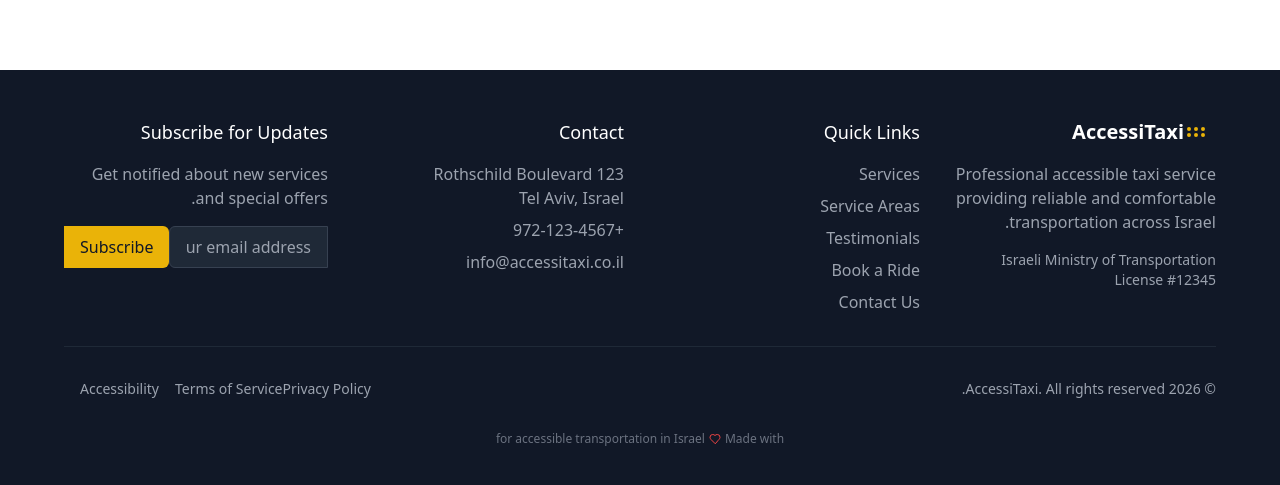
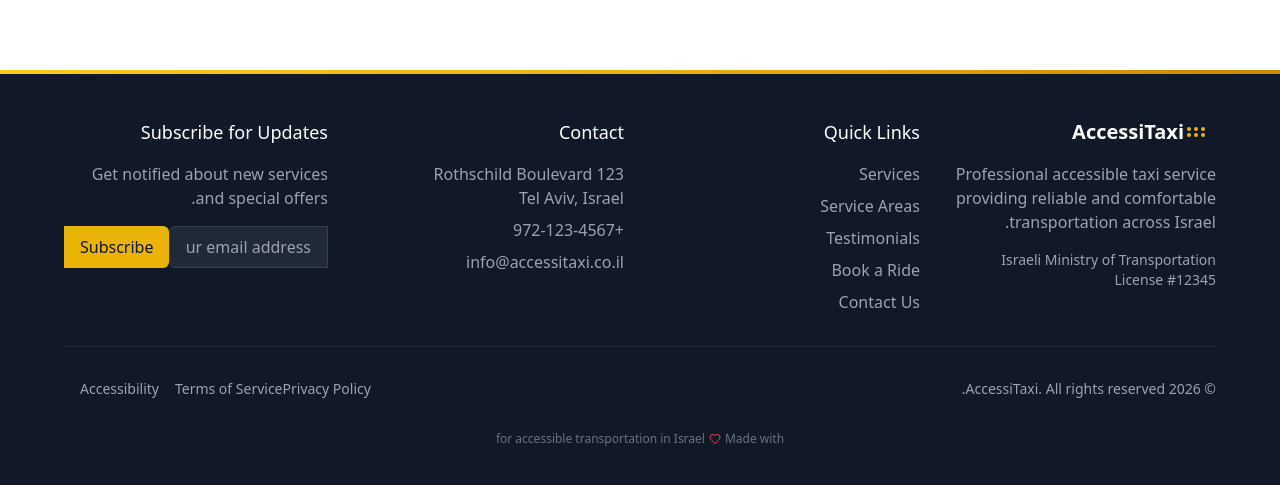
Before and after one commit to abudyha123/Johnny-TaxiDriver, a React (Vite) app: page / in a window 1280 px wide. Shown: the part 5282-5767 px from the top of the page. Built offline with nearby package versions, Linux system fonts and the light colour scheme.

Commit message:
Update Footer.tsx

```diff
--- a/src/components/Footer.tsx
+++ b/src/components/Footer.tsx
@@ -3,13 +3,14 @@ import { GripHorizontal, Heart } from 'lucide-react';
 
 const Footer: React.FC = () => {
   return (
-    <footer className="bg-gray-900 text-white">
+    <footer className="relative bg-gray-900 text-white">
+      <div className="absolute top-0 left-0 w-full h-1 bg-gradient-to-r from-yellow-400 via-yellow-500 to-yellow-600"></div>
       <div className="container mx-auto px-4 md:px-6 py-12">
         <div className="max-w-6xl mx-auto">
           <div className="grid grid-cols-1 md:grid-cols-3 lg:grid-cols-4 gap-8 mb-8">
             <div className="col-span-1">
               <div className="flex items-center mb-4">
-                <GripHorizontal className="text-yellow-500 mr-2" size={24} />
+                <GripHorizontal className="text-yellow-500 mr-2 transition-transform duration-500 hover:rotate-180" size={24} />
                 <span className="font-bold text-xl">AccessiTaxi</span>
               </div>
               <p className="text-gray-400 mb-4">
@@ -68,7 +69,7 @@ const Footer: React.FC = () => {
                 />
                 <button
                   type="submit"
-                  className="bg-yellow-500 hover:bg-yellow-600 px-4 py-2 rounded-r-md font-medium transition-colors text-gray-900"
+                  className="bg-yellow-500 hover:bg-yellow-600 px-4 py-2 rounded-r-md font-medium transition-all duration-300 text-gray-900 hover:shadow-glow"
                 >
                   Subscribe
                 </button>
```
